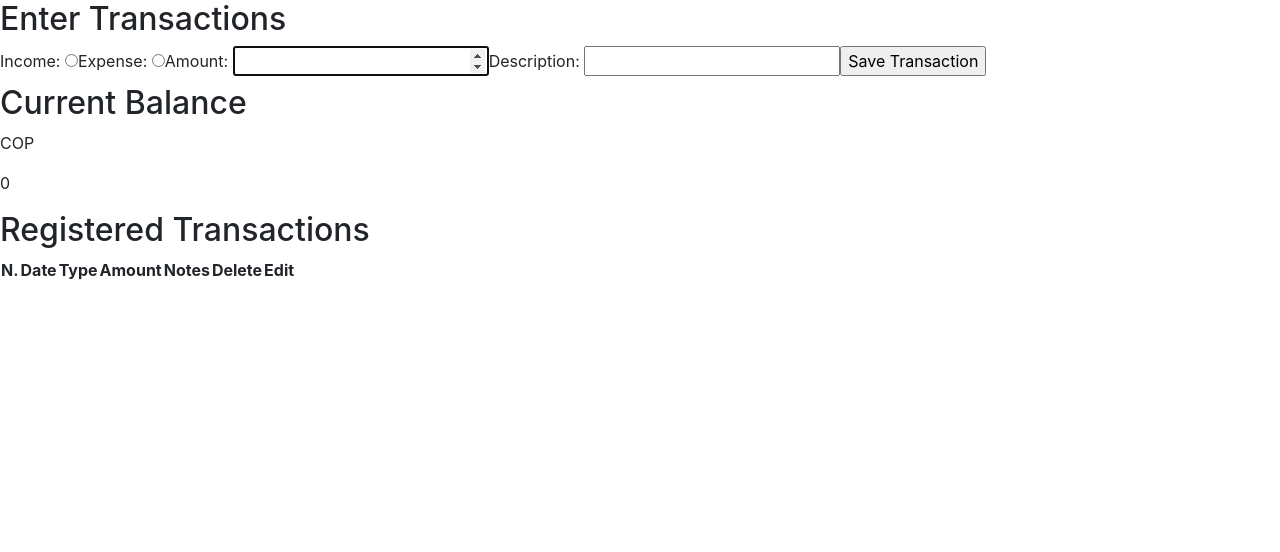
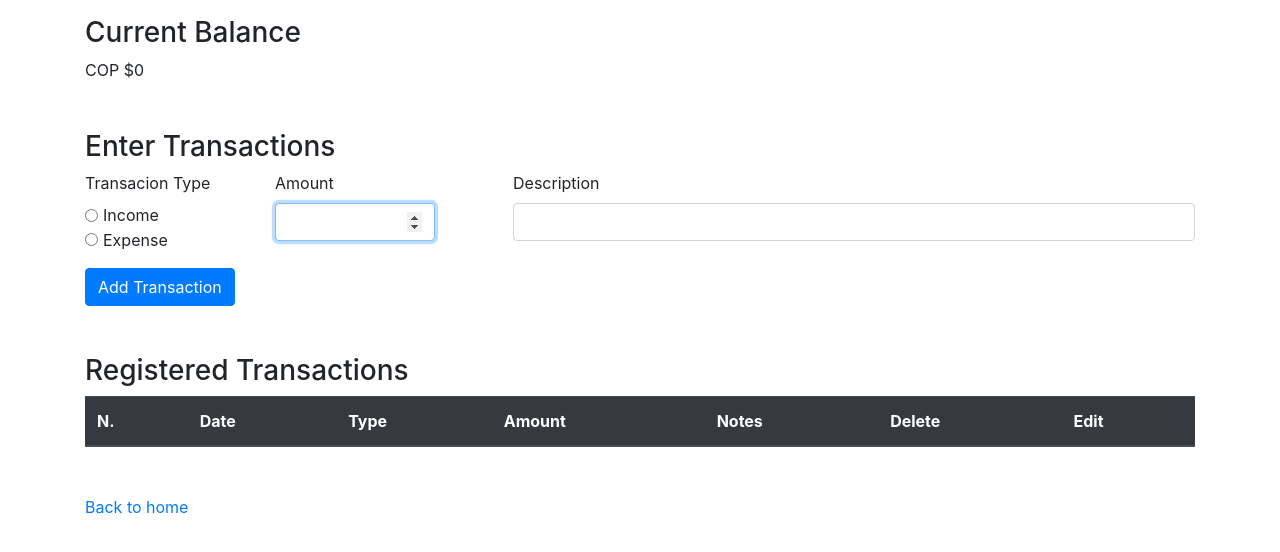
Before and after one commit to kernel688/redo-fp, an Angular app: page /basic-trx in a window 1280 px wide. Shown: the top 552 px of the page. Built offline with nearby package versions, Linux system fonts and the light colour scheme.

Commit message:
basic-trx component redesigned

```diff
--- a/src/app/basic-trx/basic-trx.component.html
+++ b/src/app/basic-trx/basic-trx.component.html
@@ -1,40 +1,61 @@
-<section>
-    <h2 class="section-title">Enter Transactions</h2>
-    <form class="form">
-        <label class="form-label">Income: <input class="form-input" type="radio" [(ngModel)]="formData.trxType" value="Income" [ngModelOptions]="{standalone: true}"></label>
-        <label class="form-label">Expense: <input class="form-input" type="radio" [(ngModel)]="formData.trxType"value="Expense" [ngModelOptions]="{standalone: true}"></label>
-        <label class="form-label">Amount: <input autofocus class="form-input" type="number" min="0" [(ngModel)]="formData.amount" [ngModelOptions]="{standalone: true}"></label>
-        <label class="form-label">Description: <input class="form-input" type="text" [(ngModel)]="formData.description" [ngModelOptions]="{standalone: true}"></label>
-        <input class="form-submit" type="button" value="Save Transaction" (click)="addTrx()">
-    </form>
-</section>
+<div class="container mt-3">
+    <div class="mb-5">
+        <h3 class="section-title">Current Balance</h3>
+        <div class="balance">
+            <p class="balance-currency">COP ${{currentBalance}}</p>
+        </div>
+    </div>
 
 
-<section>
-    <h2 class="section-title">Current Balance</h2>
-    <div class="balance">
-        <p class="balance-currency">COP</p>
-        <p class="balance-amount" id="currentBalance">{{currentBalance}}</p>
+    <div class="mb-5">
+        <h3 class="section-title">Enter Transactions</h3>
+        <form>
+            <div class="row">
+                <div class="form-group col-2">
+                    <label>Transacion Type</label><br>
+                    <div class="form-check form-check-inline">
+                        <input class="form-check-input" id="form-radio-income" type="radio" [(ngModel)]="formData.trxType" value="Income" [ngModelOptions]="{standalone: true}">
+                        <label class="form-check-label" for="form-radio-income">Income</label>
                     </div>
-</section>
+                    <div class="form-check form-check-inline">
+                        <input class="form-check-input" id="form-radio-expense" type="radio" [(ngModel)]="formData.trxType"value="Expense" [ngModelOptions]="{standalone: true}">
+                        <label class="form-check-label" for="form-radio-income">Expense</label>
+                    </div>
+                </div>
+                <div class="form-group col-2 mr-5">
+                    <label for="form-amount">Amount</label>
+                    <input autofocus required class="form-control" id="form-amount" type="number" min="0" [(ngModel)]="formData.amount" [ngModelOptions]="{standalone: true}">
+                </div>
+                <div class="form-group col">
+                    <label for="form-description">Description</label>
+                    <input required class="form-control" id="form-description" type="text" [(ngModel)]="formData.description" [ngModelOptions]="{standalone: true}">
+                </div>
+            </div>
+            <div class="form-group">
+                <input class="btn btn-primary" type="button" value="Add Transaction" (click)="addTrx()">
+            </div>
+        </form>
+    </div>
 
 
-<section>
-    <h2 class="section-title">Registered Transactions</h2>
-    <div class="transactions">
-        <table class="transactions-table">
-            <tr class="transactions-table-header">
-                <th>N.</th>
-                <th>Date</th>
-                <th>Type</th>
-                <th>Amount</th>
-                <th>Notes</th>
-                <th>Delete</th>
-                <th>Edit</th>
+    <div class="mb-5">
+        <h3 class="section-title">Registered Transactions</h3>
+            <table class="table">
+                <thead class="thead-dark">
+                    <tr>
+                        <th scope="col">N.</th>
+                        <th scope="col">Date</th>
+                        <th scope="col">Type</th>
+                        <th scope="col">Amount</th>
+                        <th scope="col">Notes</th>
+                        <th scope="col">Delete</th>
+                        <th scope="col">Edit</th>
                     </tr>
-            <tr class="transactions-table-data" *ngFor="let transaction of allTransactions">
+                </thead>
+                <tbody>
+                    <tr *ngFor="let transaction of allTransactions">
                         <ng-container *ngIf="transaction.hidden !== true">
-                    <td>{{transaction.number}}</td>
+                            <th scope="row">{{transaction.number}}</th>
                             <td>{{transaction.date}}</td>
                             <td>{{transaction.type}}</td>
                             <td>{{transaction.amount}}</td>
@@ -43,8 +64,12 @@
                             <td>Edit</td>
                         </ng-container>
                     </tr>
+                </tbody>
             </table>
 
 
+
         </div>
-</section>
+
+        <p><a href="/">Back to home</a></p>
+</div>
--- a/src/app/basic-trx/basic-trx.component.ts
+++ b/src/app/basic-trx/basic-trx.component.ts
@@ -1,5 +1,5 @@
 import { Component, OnInit } from '@angular/core';
-import {trxDate, trxDateTime, trxTimeStamp} from '../sharedFunctions'
+import {dateOnly, dateTime, dateTimeStamp} from '../sharedFunctions'
 
 @Component({
   selector: 'app-basic-trx',
@@ -11,7 +11,7 @@ export class BasicTrxComponent implements OnInit {
   formData: any = {};
   allTransactions: Array<object> = JSON.parse(localStorage.getItem("allTransactions")) || [];
   currentBalance: number = Number(localStorage.getItem("currentBalance")) || 0;
-  currentTrxNumber: number = Number(localStorage.getItem("currentTrxNumber")) || 0;
+  currentTrxNumber: number = Number(localStorage.getItem("currentTrxNumber")) || 1;
 
   constructor() { }
 
@@ -22,7 +22,7 @@ export class BasicTrxComponent implements OnInit {
 
     let validTrx = this.formData.amount > 0 && this.formData.trxType && this.formData.description
 
-    trxTimeStamp()
+    dateTimeStamp()
 
     if (validTrx) {
       let tempAmount = 0
@@ -35,21 +35,23 @@ export class BasicTrxComponent implements OnInit {
 
       let trxDetails = {
         number: this.currentTrxNumber,
-        date: trxDate,
+        date: dateOnly,
         type: this.formData.trxType,
         amount: Number(this.formData.amount),
         description: this.formData.description,
         hidden: false,
-        trxID: trxDateTime
+        trxID: dateTime
       }
       this.allTransactions.push(trxDetails)
       localStorage.setItem("allTransactions",JSON.stringify(this.allTransactions))
 
+      this.formData.amount = null
+      this.formData.trxType = null
+      this.formData.description = null
 
 
     } else {
-      alert('fill all the fields pleas')
-      console.log(this.allTransactions);
+      alert('Fill all the fields please!')
 
     }
 
```
Lines whose indentation alone changed are shown as unchanged.
